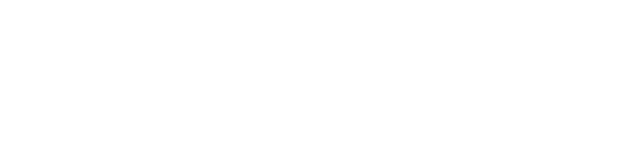
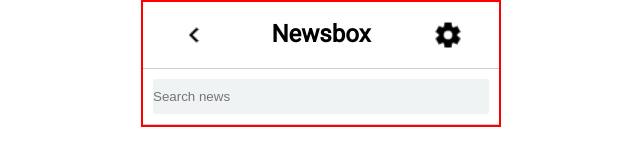
Before and after one commit to rts-cmk-wu10/newsbox-Thamied, a website built with webpack: page src/settings.html in a window 1280 px wide. Shown: the whole page, without its empty margins (319-959 px from the left). Built offline with nearby package versions, Linux system fonts and the light colour scheme.

Commit message:
html added

```diff
--- a/src/settings.html
+++ b/src/settings.html
@@ -8,6 +8,17 @@
     <script src="./main.js" defer></script>
 </head>
 <body>
+    <div id="wrapper">
+        <header class="header">
+            <a href=""><img class="header__archive" src="images/Arrow_Left.png" alt="Archive"></a>
+
+            <h2 class="header__Title">Newsbox</h2>
+
+            <a href=""><img class="header__settings" src="images/Setting_icon.png" alt="Settings"></a>
+        </header>
+        <section class="search">
+            <input class="search__bar" type="search" placeholder="Search news" name="search__bar" id="">
+        </section>
 
 </body>
 </html>
```
